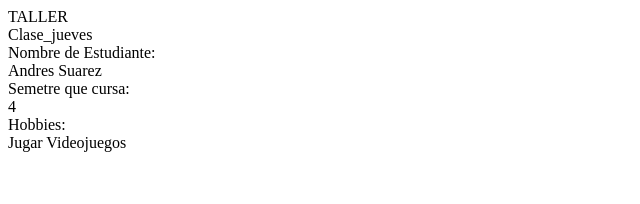
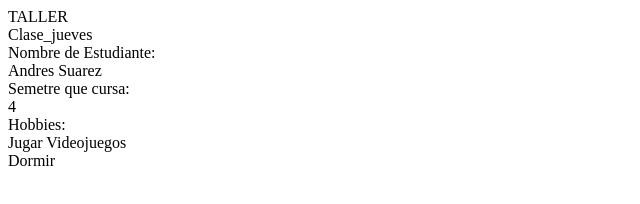
Before and after one commit to Asuare-Mc/TALLER, a plain HTML site: page index.html in a window 1280 px wide. Shown: the full height of the page, 0-640 px from the left. Drawn offline with Linux system fonts and the light colour scheme.

Commit message:
nineth commit

```diff
--- a/index.html
+++ b/index.html
@@ -12,5 +12,6 @@
     <div>4</div>
     <div>Hobbies:</div>
     <div>Jugar Videojuegos</div>
+    <div>Dormir</div>
 </body>
 </html>
```
